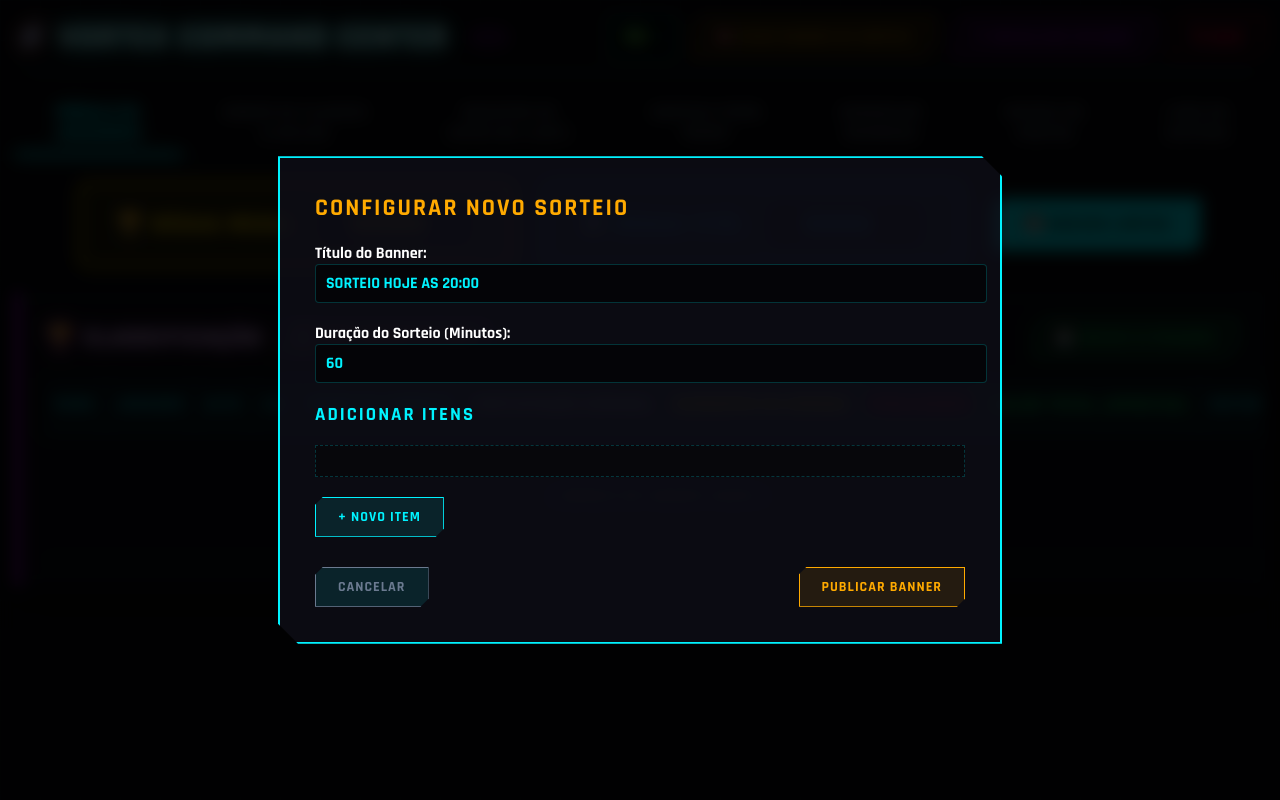
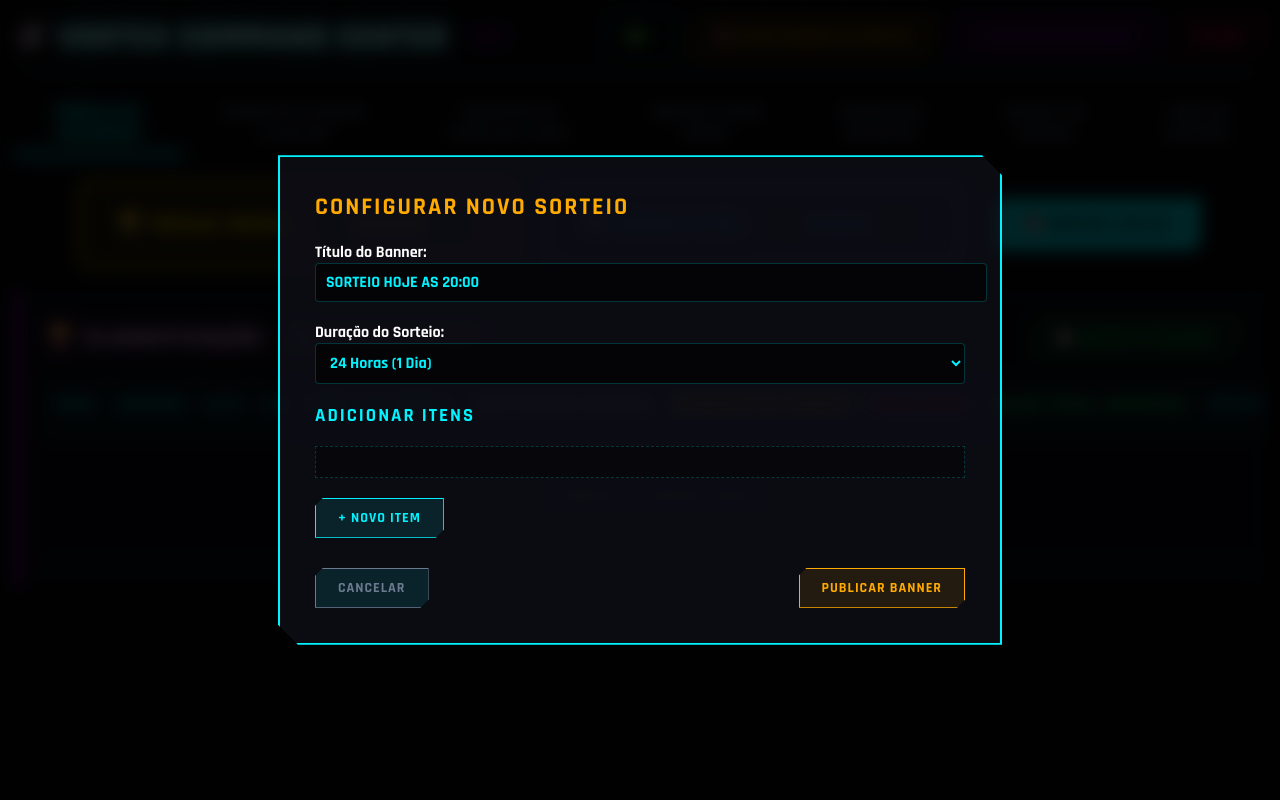
Before and after one commit to Seck1993/vortex, a Flask app: page / in a window 1280 px wide, after a click on "🎟️ CRIAR BANNER DE SORTEIO". Run offline with Flask 3, Linux system fonts and the light colour scheme; the visitor is signed in with stand-in values (Sample User, id 1).

Commit message:
Refactor event duration input and add modal for extension

```diff
--- a/templates/dashboard.html
+++ b/templates/dashboard.html
@@ -102,7 +102,10 @@
         {% endfor %}
 
         {% if user_role == 'admin' %}
-            <button class="btn" style="border-color: var(--neon-red); color: var(--neon-red); margin-top: 25px;" onclick="encerrarEvento()">✖ Encerrar Evento</button>
+            <div style="display: flex; gap: 15px; margin-top: 25px;">
+                <button class="btn" style="border-color: var(--neon-red); color: var(--neon-red);" onclick="encerrarEvento()">✖ Encerrar Evento</button>
+                <button class="btn btn-outline" style="border-color: var(--neon-cyan); color: var(--neon-cyan);" onclick="abrirModal('modalEstenderTempo')">⏱️ Aumentar Tempo Limite</button>
+            </div>
         {% endif %}
     </div>
     {% endif %}
@@ -698,8 +701,16 @@
             <label style="color: #fff; font-weight: bold;">Título do Banner:</label>
             <input type="text" id="tituloEvento" class="input-edit" value="SORTEIO HOJE AS 20:00" style="width: 100%; margin-bottom: 20px; text-align: left;">
 
-            <label style="color: #fff; font-weight: bold;">Duração do Sorteio (Minutos):</label>
-            <input type="number" id="prazoEvento" class="input-edit" placeholder="Ex: 60 (Minutos para encerramento)" value="60" style="width: 100%; margin-bottom: 20px; text-align: left;">
+            <label style="color: #fff; font-weight: bold;">Duração do Sorteio:</label>
+            <select id="prazoEvento" class="input-edit" style="width: 100%; margin-bottom: 20px; text-align: left;">
+                <option value="6">6 Horas</option>
+                <option value="12">12 Horas</option>
+                <option value="18">18 Horas</option>
+                <option value="24" selected>24 Horas (1 Dia)</option>
+                <option value="48">48 Horas (2 Dias)</option>
+                <option value="72">72 Horas (3 Dias)</option>
+                <option value="sem_limite">Sem Limite de Tempo</option>
+            </select>
 
             <h3 style="color: var(--neon-cyan);">Adicionar Itens</h3>
             <div id="listaItensCriacao" style="background: rgba(0,0,0,0.4); padding: 15px; border: 1px dashed var(--glass-border); margin-bottom: 20px;">
@@ -711,6 +722,29 @@
             <div style="display: flex; justify-content: space-between; margin-top: 30px;">
                 <button class="btn" style="border-color: var(--text-muted); color: var(--text-muted);" onclick="fecharModal('modalCriarEvento')">Cancelar</button>
                 <button class="btn btn-warning" onclick="salvarNovoEvento()">Publicar Banner</button>
+            </div>
+        </div>
+    </div>
+
+    <!-- MODAL PARA ESTENDER O TEMPO DO BANNER -->
+    <div id="modalEstenderTempo" class="modal-overlay" style="z-index: 125;">
+        <div class="modal-content" style="width: 400px;">
+            <h2 style="color: var(--neon-cyan); margin-top: 0; text-align: center;">⏱️ Aumentar Tempo Limite</h2>
+            <p style="color: var(--text-light); text-align: center; margin-bottom: 20px;">Adicione horas extras ao prazo atual de encerramento do sorteio em andamento.</p>
+
+            <label style="color: #fff; font-weight: bold;">Horas Adicionais:</label>
+            <select id="extensaoTempo" class="input-edit" style="width: 100%; margin-bottom: 25px; text-align: left;">
+                <option value="1">+ 1 Hora</option>
+                <option value="3">+ 3 Horas</option>
+                <option value="6">+ 6 Horas</option>
+                <option value="12">+ 12 Horas</option>
+                <option value="24">+ 24 Horas (1 Dia)</option>
+                <option value="sem_limite">Remover Limite (Infinito)</option>
+            </select>
+
+            <div style="display: flex; justify-content: space-between;">
+                <button class="btn" style="border-color: var(--text-muted); color: var(--text-muted);" onclick="fecharModal('modalEstenderTempo')">Cancelar</button>
+                <button class="btn btn-outline" style="border-color: var(--neon-cyan); color: var(--neon-cyan);" onclick="confirmarExtensaoTempo()">Confirmar Adição</button>
             </div>
         </div>
     </div>
```
